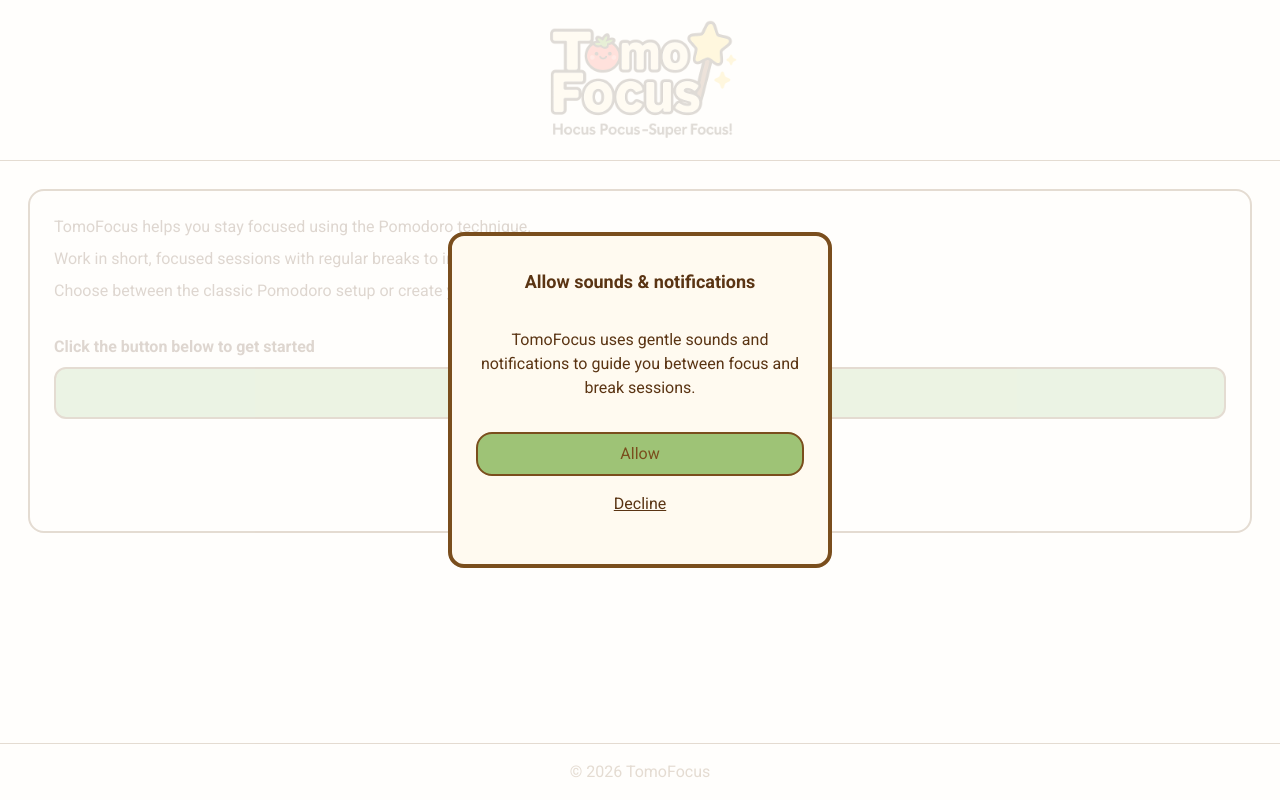
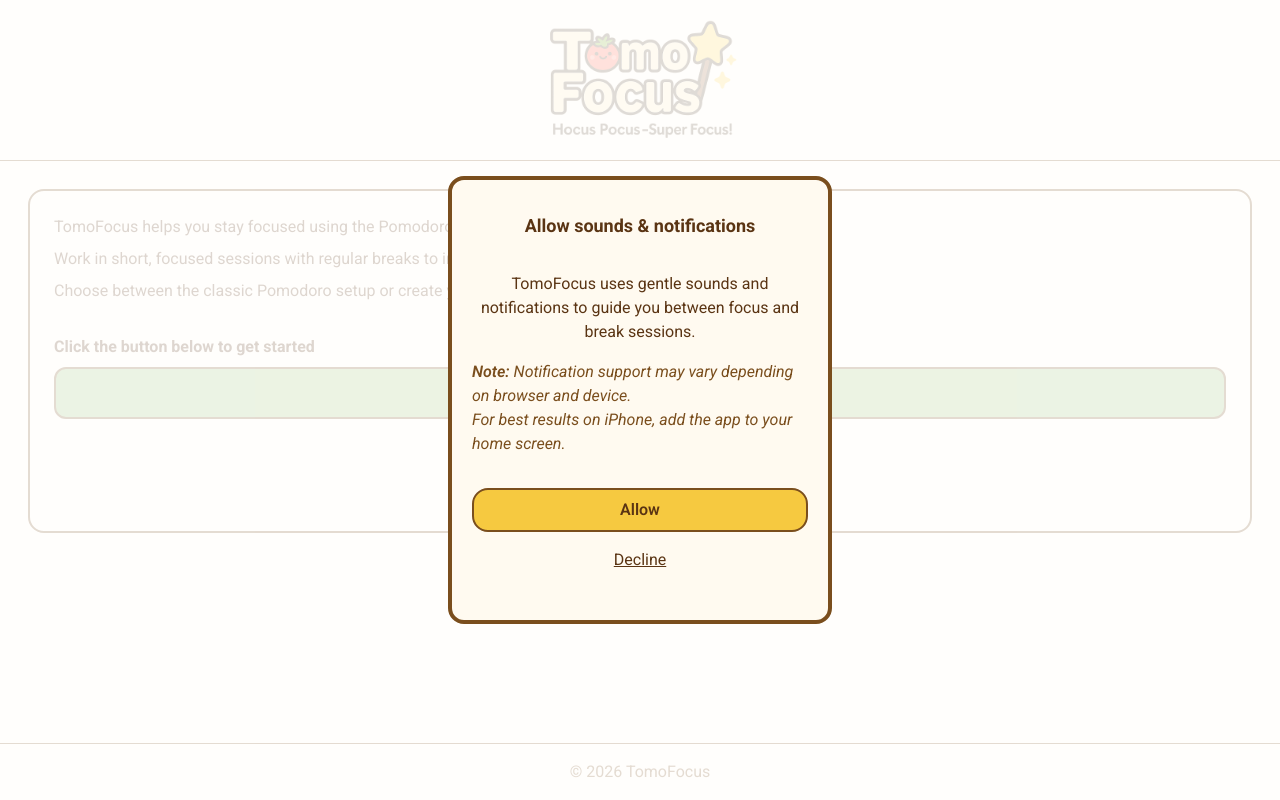
Before and after one commit to oliviaalmseger/TomoFocus, a React (Vite) app: page / in a window 1280 px wide. Built offline with nearby package versions, Linux system fonts and the light colour scheme.

Commit message:
feat: Add note regarding notifications in permissionmodal & update the btn contrast

```diff
--- a/src/components/PermissionModal.tsx
+++ b/src/components/PermissionModal.tsx
@@ -37,15 +37,19 @@
     return (
         <>
         <div role="dialog" aria-modal="true" className="fixed inset-0 bg-white/80 flex items-center justify-center z-50">
-            <div className="bg-background border-4 border-border rounded-2xl pt-8 pb-12 px-6 w-[90%] max-w-sm text-center flex flex-col gap-4">
+            <div className="bg-background border-4 border-border rounded-2xl pt-8 pb-12 px-5 w-[90%] max-w-sm text-center flex flex-col gap-4">
                 <h2 className="text-lg font-bold mb-4">
                     Allow sounds & notifications
                 </h2>
                 <p>TomoFocus uses gentle sounds and notifications to guide you between focus and break sessions.</p>
-                <button onClick={handleAllow} className="bg-primary hover:bg-sparkle transition-colors border-2 border-border mt-4 py-2 rounded-2xl text-border">Allow</button>
+                <section>
+                    <p className="text-left font-style: italic text-border"><span className="font-semibold">Note: </span>Notification support may vary depending on browser and device.</p>
+                    <p className="text-left font-style: italic text-border">For best results on iPhone, add the app to your home screen.</p>
+                </section>
+                <button onClick={handleAllow} className="bg-sparkle hover:brightness-110 transition-colors border-2 border-border mt-4 py-2 rounded-2xl text-third font-semibold">Allow</button>
                 <button onClick={handleDecline} className="underline hover:text-secondary">Decline</button>
             </div>
         </div>
         </>
-    )
-}
+    );
+};
```
